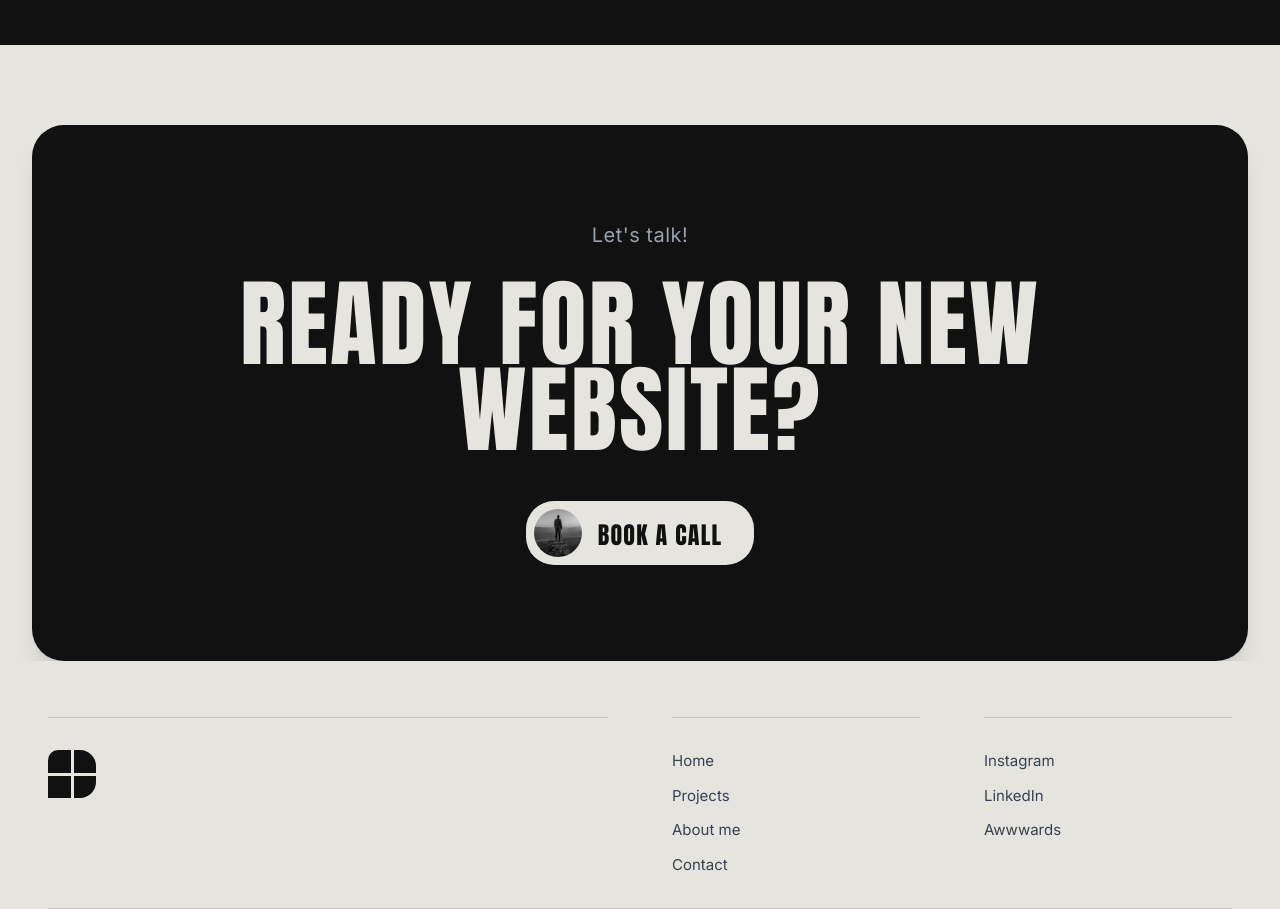
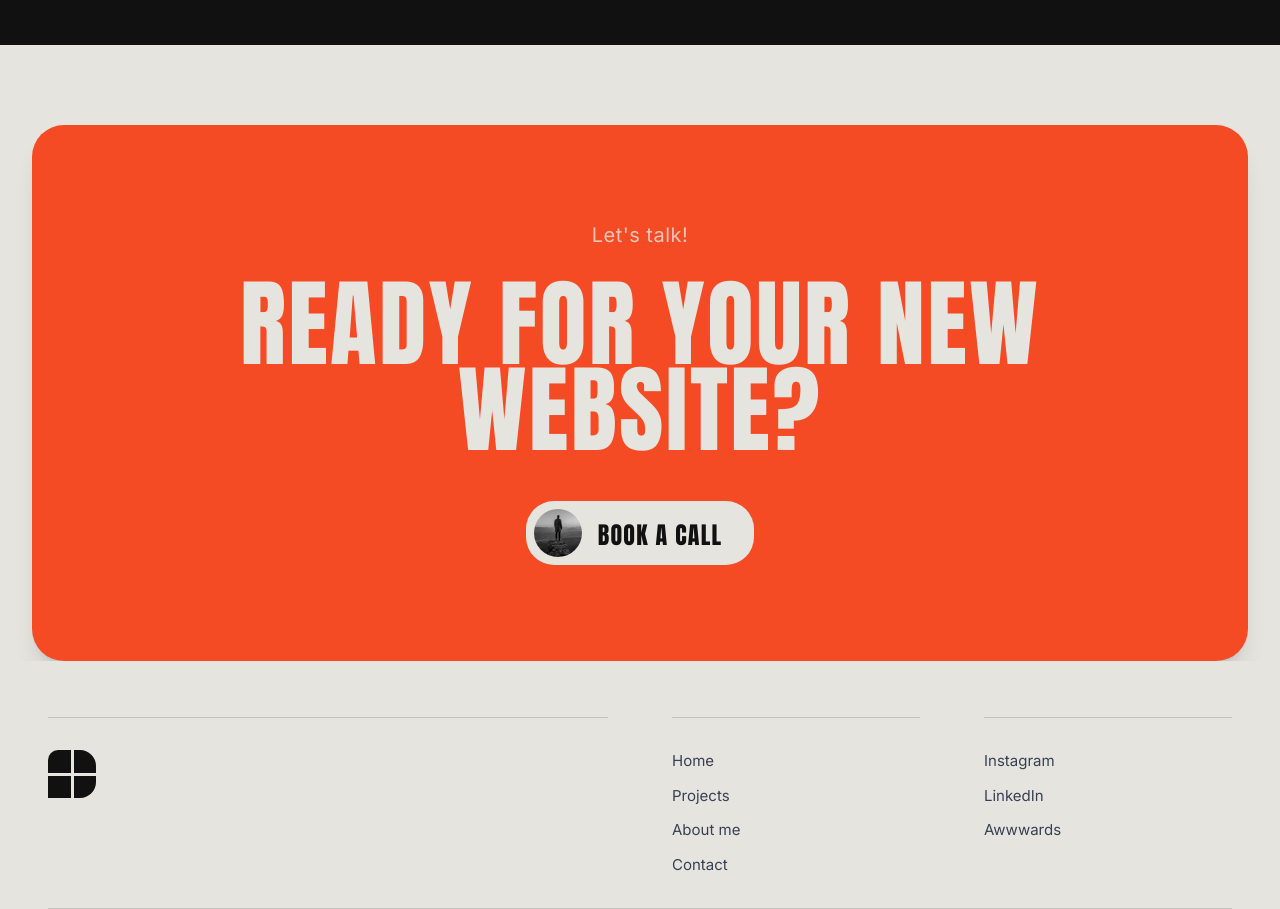
Before and after one commit to vinay-parit/roshh-fashion, a Next.js app: page / in a window 1280 px wide. Shown: the part 8560-9469 px from the top of the page. Built offline with nearby package versions, Linux system fonts and the light colour scheme.

Commit message:
Refresh CTA section colors
Update the CTA panel to use the brand orange background and softer off-white supporting text styling, aligning the section with the refreshed visual direction.

```diff
--- a/components/Cta.jsx
+++ b/components/Cta.jsx
@@ -15,11 +15,9 @@ const inter = Inter({
 export default function Cta() {
   return (
     <section className="w-full bg-[#e6e4df] pt-12 md:pt-20 pb-0 px-4 md:px-8">
-      <div className="max-w-[1400px] mx-auto bg-[#111111] rounded-[24px] md:rounded-[32px] flex flex-col items-center justify-center py-16 md:py-24 px-6 text-center shadow-xl relative overflow-hidden">
+      <div className="max-w-[1400px] mx-auto bg-[#F54B25] rounded-[24px] md:rounded-[32px] flex flex-col items-center justify-center py-16 md:py-24 px-6 text-center shadow-xl relative overflow-hidden">
 
-        {/* Subtle noise texture could go here if needed, keeping it solid #111111 for now to match exactly */}
-
-        <p className={`${inter.className} text-gray-400 text-lg md:text-xl mb-6 md:mb-8 tracking-wide`}>
+        <p className={`${inter.className} text-[#e6e4df]/80 text-lg md:text-xl mb-6 md:mb-8 tracking-wide`}>
           Let's talk!
         </p>
 
```
